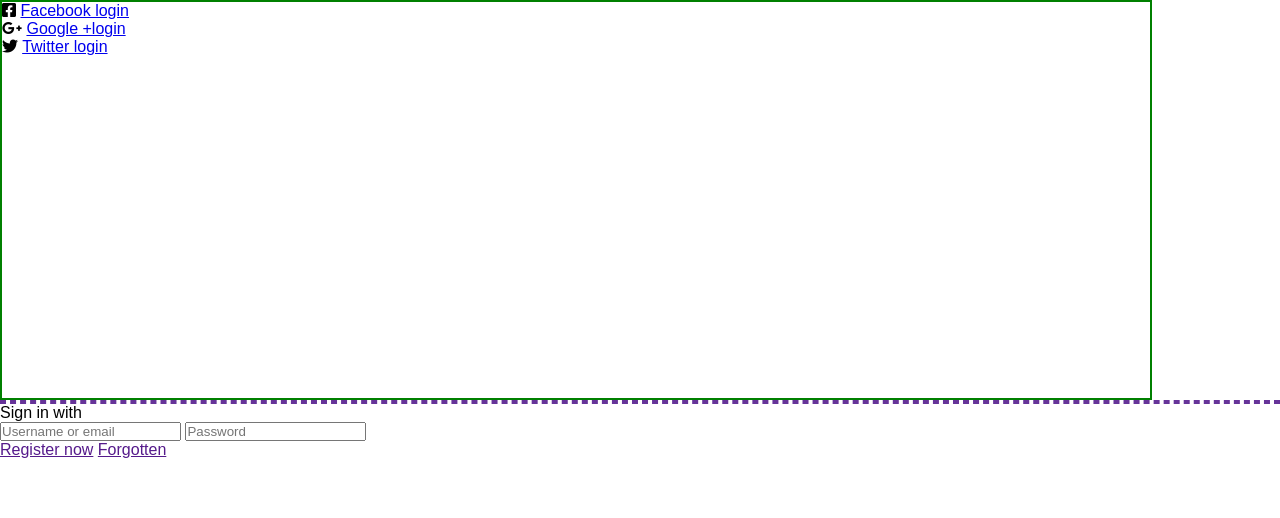
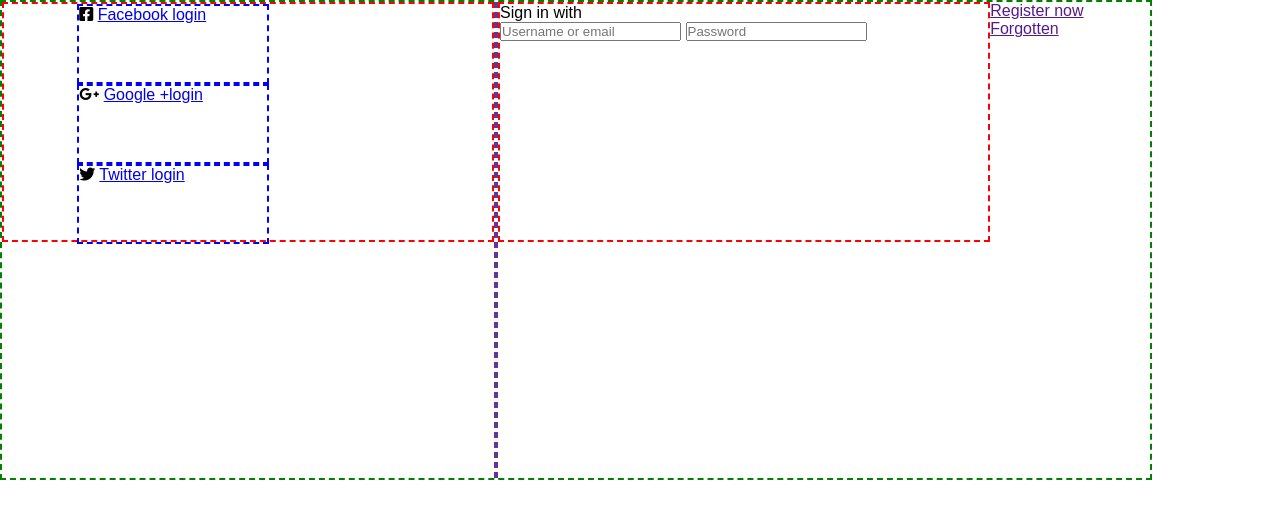
Before and after one commit to maykaltenev/log-in-page, a plain HTML site: page index.html in a window 1280 px wide. Drawn offline with Linux system fonts and the light colour scheme.

```diff
--- a/css/style.css
+++ b/css/style.css
@@ -13,33 +13,31 @@
 .container {
   margin: 0;
   width: 90vw;
-  height: 50vh;
+  height: 60vh;
+  border: 2px green dashed;
   display: flex;
-  border: 2px green solid;
 }
 .middle {
   border: 2px rebeccapurple dashed;
 }
-/* .left,
+.left,
 .right {
-  width: 50vw;
-  height: 40vh;
-  padding: 0 50px;
+  width: 40vw;
+  height: 30vh;
   border: 2px red dashed;
-  display: flex;
 }
 
 .left > div {
-  width: 5wh;
-  height: 5wh;
+  margin-left: 15%;
+  width: 15vw;
+  height: 10vh;
   border: 2px blue dashed;
   display: flex;
-  flex-direction: row;
+  flex-direction: column;
   justify-content: space-evenly;
-
   position: relative;
 }
-.left div span {
+ .left div span {
   position: absolute;
   top: 0;
   right: 0;
--- a/index.html
+++ b/index.html
@@ -16,26 +16,25 @@
     <div class="container">
       <div class="left">
         <div>
-          <span class="logo-span"><i class="fab fa-facebook-square"></i>
+          <span><i class="fab fa-facebook-square"></i>
            <a href="https://www.facebook.com/">Facebook login
           </span>
          </a>
          </div>
       <div>
-        <span class="logo-span"><i class="fab fa-google-plus-g"></i>
+        <span><i class="fab fa-google-plus-g"></i>
           <a href="https://www.google.com/">Google +login
             <span>
           </a>
       </div>
       <div>
-          <span class="logo-span"><i class="fab fa-twitter"></i>
+          <span><i class="fab fa-twitter"></i>
           <a href="https://www.twitter.com/">Twitter login</span></a>
         </div>
       </div>
+    <div class="middle">
+      <span class="circle"></span>
     </div>
-      <div class="middle">
-        <span class="circle"></span>
-      </div>
     <div class="right">
       <form action="#" method="GET">Sign in with</form>
       <input
@@ -45,21 +44,19 @@
         placeholder="Username or email"
         required
       />
-      <input
+        <input
         type="password"
         name="password"
         id="2"
         placeholder="Password"
         required
-      />
+        />
+      </form>
   </div>
-
     <div class="bottom">
       <span><a href="">Register now</a></span>
       <span><a href="">Forgotten</a></span>
     </div>
-  </div>
-
-</form>
+</div>
   </body>
 </html>
```
